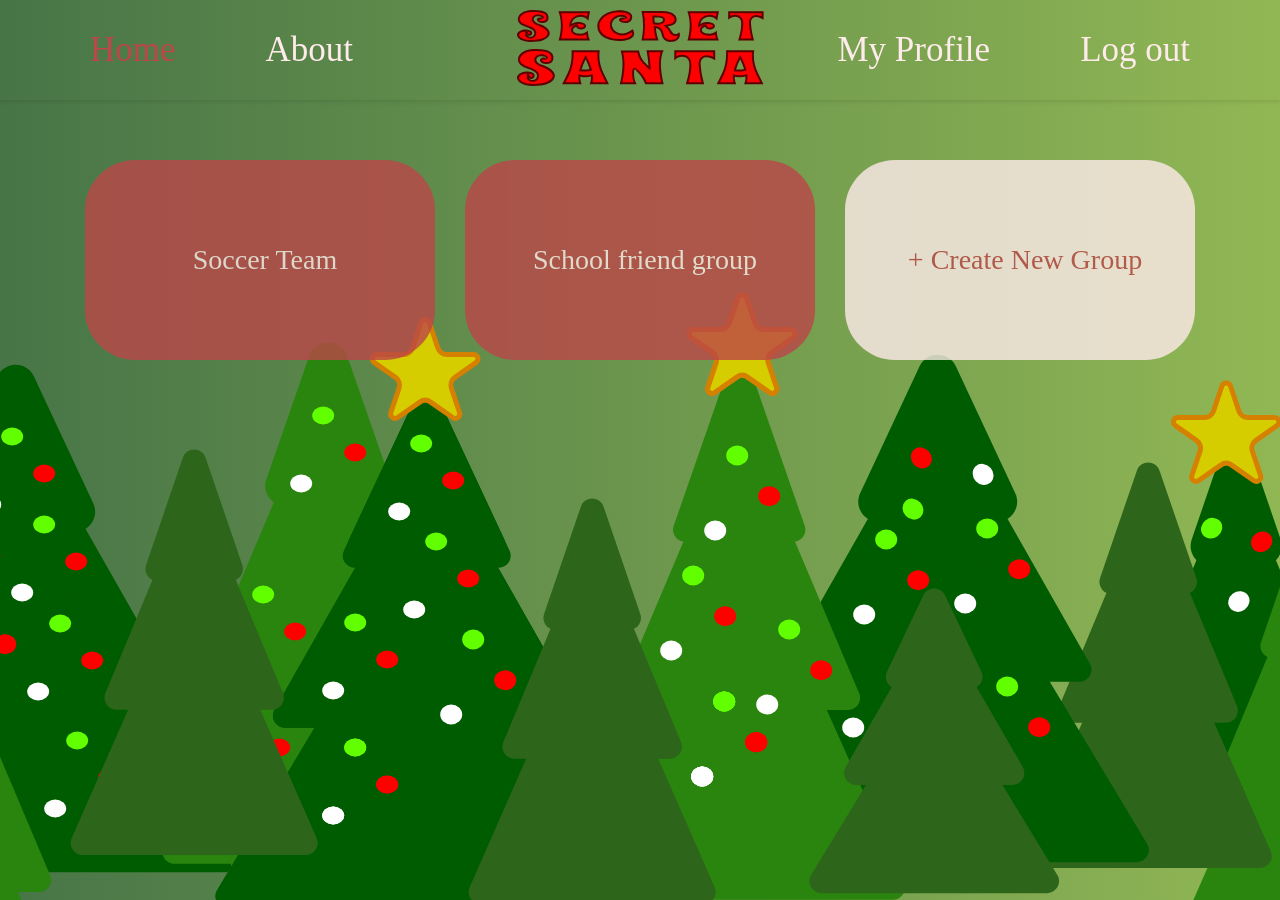
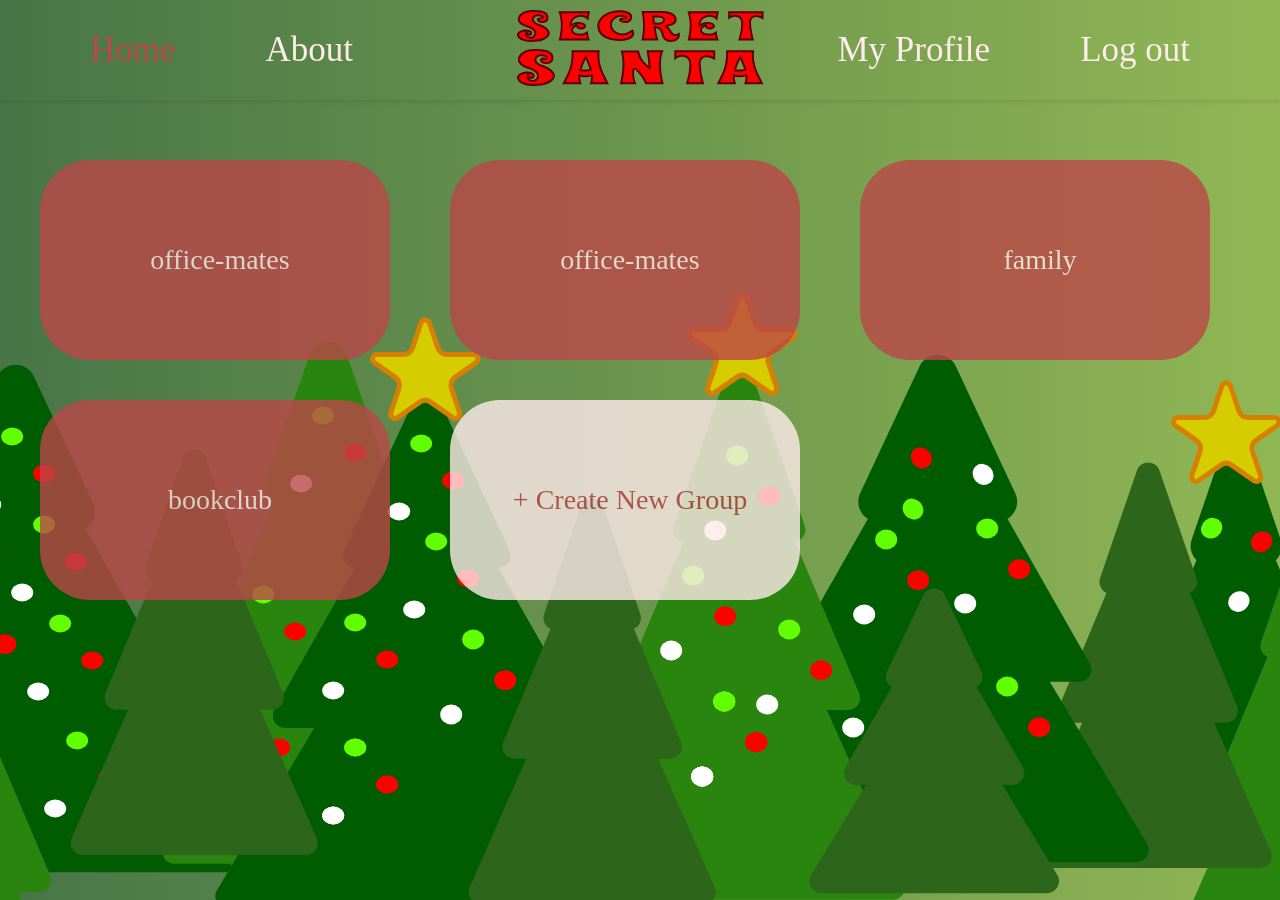
Before and after one commit to r-ey/secret-santa, a React (Create React App) app: page / in a window 1280 px wide. Built offline with nearby package versions, Linux system fonts and the light colour scheme; a web font is replaced by a local one.

Commit message:
Add mock data and dynamic rendering for user groups

```diff
--- a/src/pages/create-account-page/create-account-page.jsx
+++ b/src/pages/create-account-page/create-account-page.jsx
@@ -18,6 +18,12 @@ function CreateAccountPage() {
                 placeholder="Username" // Placeholder for username
               />
               <input
+                id="email"
+                type="email" // Set type as password for security
+                className={styles.requirementText}
+                placeholder="Email" // Placeholder for password
+              />
+              <input
                 id="password"
                 type="password" // Set type as password for security
                 className={styles.requirementText}
--- a/src/pages/create-account-page/create-account-page.module.css
+++ b/src/pages/create-account-page/create-account-page.module.css
@@ -64,7 +64,7 @@
     flex-direction: column;
     align-items: center;
     justify-content: center;
-    gap: 72px;
+    gap: 30px;
     width: 364px;
   }
 
--- a/src/pages/home-page/home-page.jsx
+++ b/src/pages/home-page/home-page.jsx
@@ -3,25 +3,26 @@ import AppHeader from '../../components/app-header/app-header';
 import styles from './home-page.module.css';
 import Modal from '../../components/modal/modal';
 import useModal from '../../hooks/useModal';
+import data from '../../utils/data.js';
 
 function HomePage() {
   const { isModalOpen, openModal, closeModal } = useModal();
-
+  const sara = data[0];
   return (
     <div className={styles.app}>
       <AppHeader />
       <main className={styles.mainSize}>
         <div className={styles.cardContainer}>
-          <div className={styles.cardCreated}>
-            <p className={styles.cardText}>
-              Soccer Team
-            </p>
-          </div>
-          <div className={styles.cardCreated}>
-            <p className={styles.cardText}>
-              School friend group
-            </p>
-          </div>
+          {
+            sara.groups.map((group, index) => (
+              // eslint-disable-next-line react/no-array-index-key
+              <div key={index} className={styles.cardCreated}>
+                <p className={styles.cardText}>
+                  {group.name}
+                </p>
+              </div>
+            ))
+          }
           {/* eslint-disable-next-line max-len */}
           {/* eslint-disable-next-line jsx-a11y/click-events-have-key-events,jsx-a11y/no-static-element-interactions */}
           <div className={styles.cardNew} onClick={isModalOpen ? closeModal : openModal}>
--- a/src/pages/home-page/home-page.module.css
+++ b/src/pages/home-page/home-page.module.css
@@ -17,7 +17,17 @@
 
 .cardContainer {
     display: flex;
+    max-width: 1200px;
+    flex-wrap: wrap;
     margin-top: 60px;
+    justify-content: start;
+    align-content: start;
+    gap: 0 30px; /* Adjust the gap between items */
+}
+
+/* Assuming 3 cards per row, apply margin-top starting from the 4th card */
+.cardContainer > div:nth-child(n+4) {
+    margin-top: 40px;
 }
 
 .cardCreated, .cardNew {
--- /dev/null
+++ b/src/utils/data.js
@@ -0,0 +1,209 @@
+const data = [{
+  id: 34,
+  username: 'Sara',
+  password: 'password789',
+  groups: [
+    {
+      name: 'office-mates',
+      budget: 50,
+      people: [
+        {
+          name: 'Sara',
+          email: 'sara@example.com',
+          preferences: 'Enjoys reading and gardening',
+        },
+        {
+          name: 'Alex',
+          email: 'alex123@example.com',
+          preferences: 'Fan of sci-fi movies and board games',
+        },
+        {
+          name: 'Rita',
+          email: 'rita_office@example.com',
+          preferences: 'Loves baking and painting',
+        },
+        {
+          name: 'Daniel',
+          email: 'daniel_work@example.com',
+          preferences: 'Enthusiast of hiking and photography',
+        },
+      ],
+    },
+    {
+      name: 'office-mates',
+      budget: 50,
+      people: [
+        {
+          name: 'Sara',
+          email: 'sara@example.com',
+          preferences: 'Enjoys reading and gardening',
+        },
+        {
+          name: 'Alex',
+          email: 'alex123@example.com',
+          preferences: 'Fan of sci-fi movies and board games',
+        },
+        {
+          name: 'Rita',
+          email: 'rita_office@example.com',
+          preferences: 'Loves baking and painting',
+        },
+        {
+          name: 'Daniel',
+          email: 'daniel_work@example.com',
+          preferences: 'Enthusiast of hiking and photography',
+        },
+      ],
+    },
+    {
+      name: 'family',
+      budget: 75,
+      people: [
+        {
+          name: 'Sara',
+          email: 'sara@example.com',
+          preferences: 'Loves cooking and travel',
+        },
+        {
+          name: 'Mike',
+          email: 'mike_family@example.com',
+          preferences: 'Interested in sports and technology',
+        },
+        {
+          name: 'Jenny',
+          email: 'jenny@example.com',
+          preferences: 'Avid hiker and photographer',
+        },
+        {
+          name: 'Lucy',
+          email: 'lucy_family@example.com',
+          preferences: 'Enjoys gardening and DIY projects',
+        },
+      ],
+    },
+    {
+      name: 'bookclub',
+      budget: 30,
+      people: [
+        {
+          name: 'Sara',
+          email: 'sara@example.com',
+          preferences: 'Fond of historical fiction and biographies',
+        },
+        {
+          name: 'Linda',
+          email: 'linda_b@example.com',
+          preferences: 'Loves mystery novels and knitting',
+        },
+        {
+          name: 'John',
+          email: 'john_book@example.com',
+          preferences: 'Keen on classic literature and poetry',
+        },
+        {
+          name: 'Emma',
+          email: 'emma_bookclub@example.com',
+          preferences: 'Enthusiast of modern novels and yoga',
+        },
+        {
+          name: 'George',
+          email: 'george_b@example.com',
+          preferences: 'Interested in thrillers and chess',
+        },
+      ],
+    },
+  ],
+}, {
+  id: 56,
+  username: 'CharlieBrown',
+  password: 'snoopy123',
+  groups: [
+    {
+      name: 'neighborhood-friends',
+      budget: 60,
+      people: [
+        {
+          name: 'CharlieBrown',
+          email: 'charlieb@example.com',
+          preferences: 'Loves classic comics and jazz music',
+        },
+        {
+          name: 'Marcie',
+          email: 'marcie_n@example.com',
+          preferences: 'Enjoys gardening and historical documentaries',
+        },
+        {
+          name: 'Linus',
+          email: 'linus_v@example.com',
+          preferences: 'Fan of astronomy and philosophy books',
+        },
+      ],
+    },
+    {
+      name: 'volunteer-group',
+      budget: 40,
+      people: [
+        {
+          name: 'CharlieBrown',
+          email: 'charlieb@example.com',
+          preferences: 'Interested in community service and nature hikes',
+        },
+        {
+          name: 'Franklin',
+          email: 'franklin_volunteer@example.com',
+          preferences: 'Enjoys basketball and volunteering at animal shelters',
+        },
+      ],
+    },
+  ],
+}, {
+  id: 47,
+  username: 'EvelynGreen',
+  password: 'greenery2023',
+  groups: [
+    {
+      name: 'yoga-community',
+      budget: 70,
+      people: [
+        {
+          name: 'EvelynGreen',
+          email: 'evelyn.yoga@example.com',
+          preferences: 'Passionate about yoga, meditation, and herbal teas',
+        },
+        {
+          name: 'Mia',
+          email: 'mia_yoga@example.com',
+          preferences: 'Enjoys outdoor yoga sessions and photography',
+        },
+        {
+          name: 'Raj',
+          email: 'raj.yoga.enthusiast@example.com',
+          preferences: 'Loves reading about mindfulness and wellness',
+        },
+      ],
+    },
+    {
+      name: 'cooking-club',
+      budget: 80,
+      people: [
+        {
+          name: 'EvelynGreen',
+          email: 'evelyn.cook@example.com',
+          preferences: 'Adores baking, experimenting with vegan recipes',
+        },
+        {
+          name: 'Carlos',
+          email: 'carlos_cook@example.com',
+          preferences: 'Expert in Mexican cuisine and loves spicy food',
+        },
+        {
+          name: 'Sophia',
+          email: 'sophia_foodie@example.com',
+          preferences: 'Food blogger focusing on sustainable eating',
+        },
+      ],
+    },
+  ],
+}];
+
+export default data;
```
